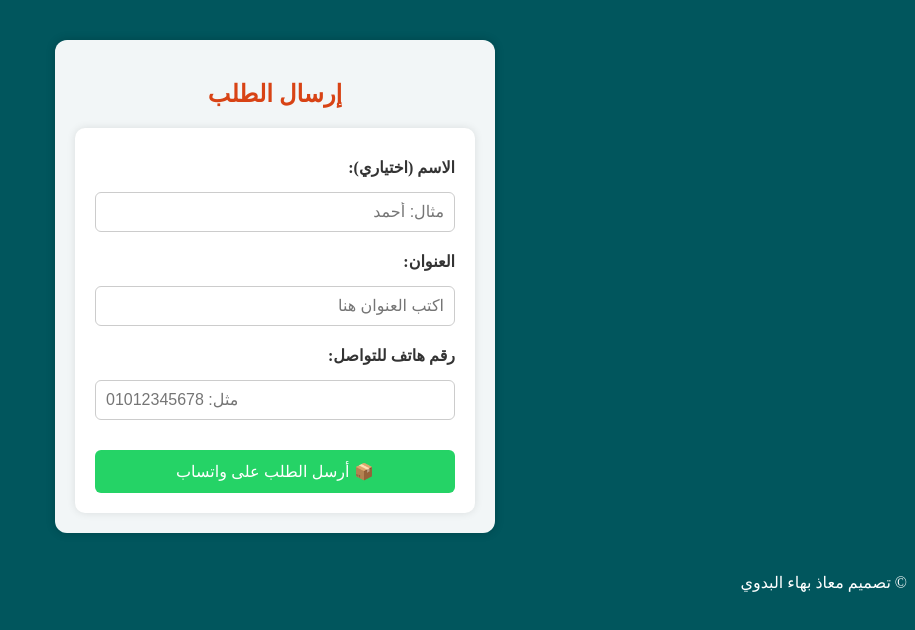
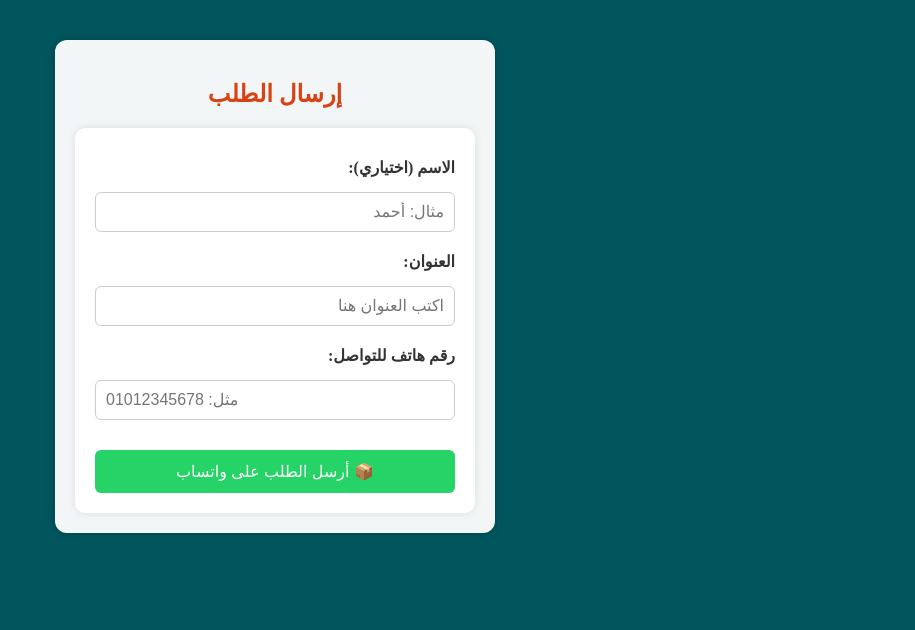
Before and after one commit to superburger1/Super_Burger, a plain HTML site: page info.html in a window 1280 px wide. Shown: the whole page, without its empty margins (365-1280 px from the left). Drawn offline with Linux system fonts and the light colour scheme.

Commit message:
Update info.html

```diff
--- a/info.html
+++ b/info.html
@@ -170,9 +170,7 @@ window.open(url, "_blank");
     }
   </script>
 
-<footer class="footer">
-    <p><a href="about.html" style="color: white; text-decoration: none;">© تصميم معاذ بهاء البدوي</a></p>
-  </footer>
+
 
 </body>
 </html>
```
